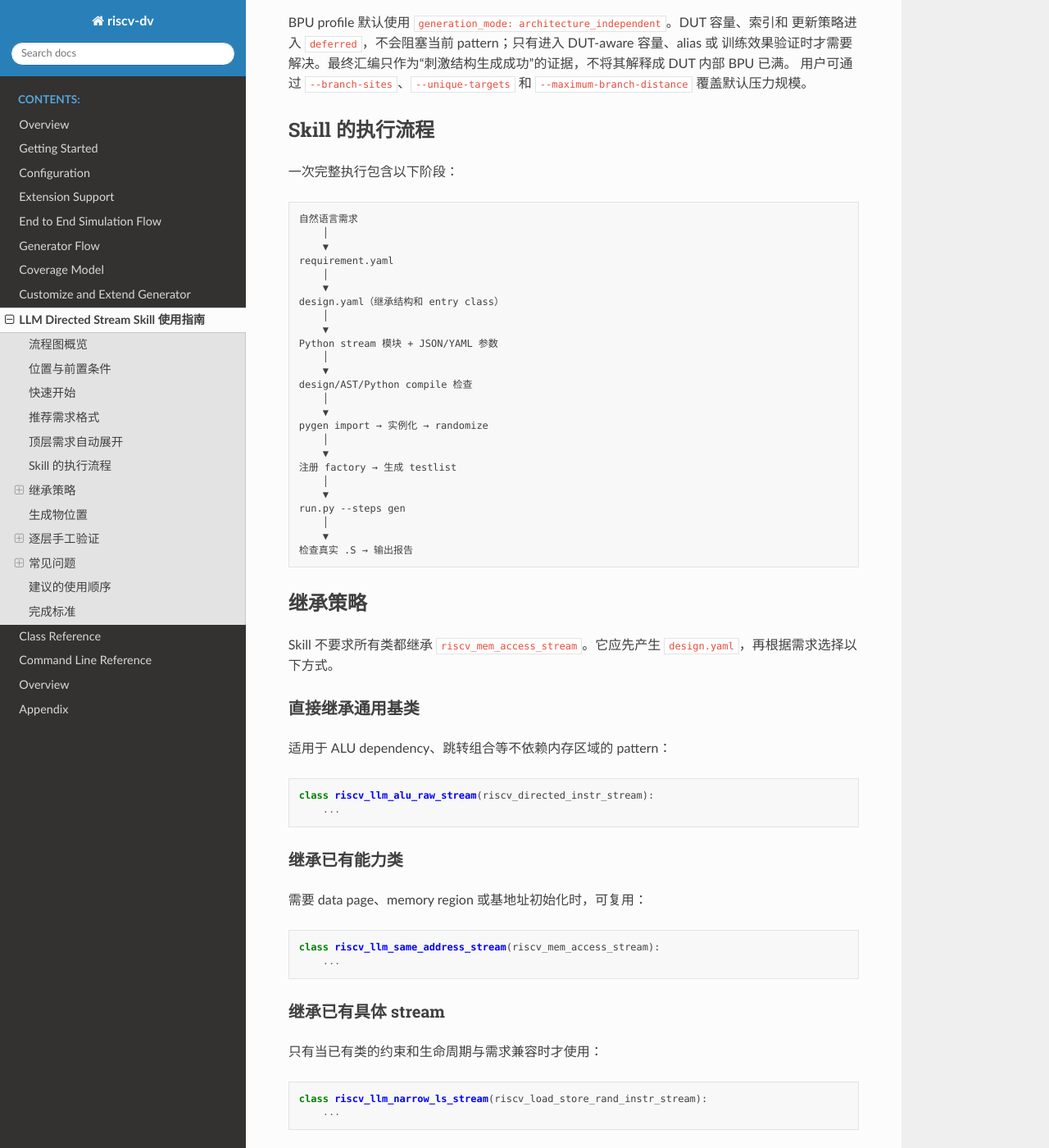
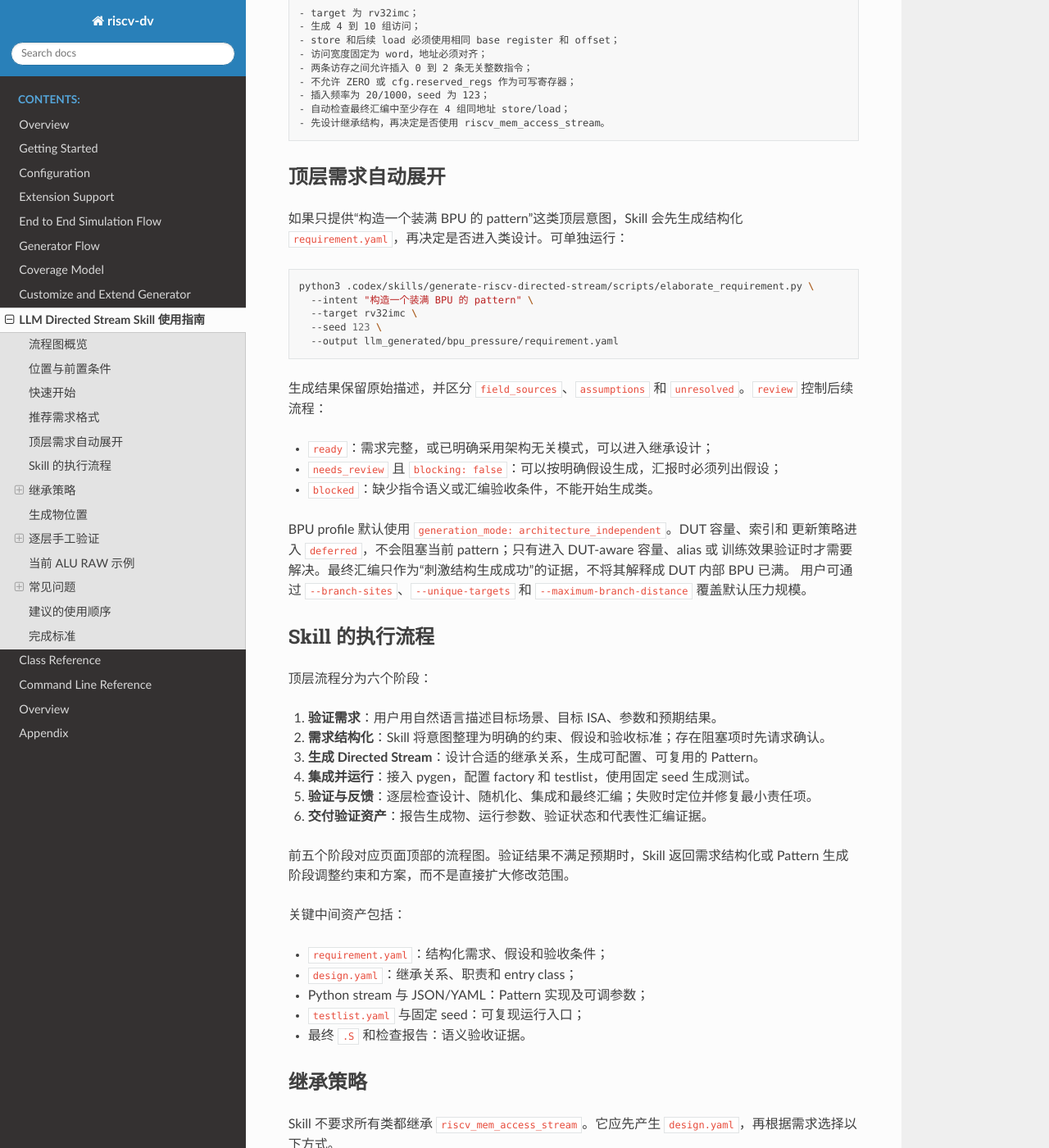
Before and after one commit to liangjackh/llm-dv, a Sphinx documentation site: the page built from docs/source/llm_directed_stream_skill_guide.rst, in a window 1280 px wide and 1400 px high, scrolled down 2857 px. Shown: the whole window at 82% size. Built offline with Sphinx 7.4.7 and the Read the Docs theme 3.1.0, drawn with Linux system fonts in a browser that asks for light colours; some of the changed text lies outside the part shown.

Commit message:
guide updatedd

```diff
--- a/docs/source/llm_directed_stream_skill_guide.rst
+++ b/docs/source/llm_directed_stream_skill_guide.rst
@@ -3,6 +3,14 @@
 
 流程图概览
 ----------
+
+Directed Stream Skill 顶层流程：
+
+.. image:: _static/llm_end_to_end_verification_flow.svg
+   :alt: LLM Directed Stream Skill 顶层流程
+   :width: 100%
+
+该图概括从自然语言验证需求到 Directed Stream 生成、集成、验证与交付的主流程。
 
 传统 riscv-dv / pygen 工具流程：
 
@@ -100,7 +108,6 @@
 生成结果保留原始描述，并区分 ``field_sources``、``assumptions`` 和
 ``unresolved``。``review`` 控制后续流程：
 
-* ``ready``：需求完整，可以进入继承设计；
 * ``ready``：需求完整，或已明确采用架构无关模式，可以进入继承设计；
 * ``needs_review`` 且 ``blocking: false``：可以按明确假设生成，汇报时必须列出假设；
 * ``blocked``：缺少指令语义或汇编验收条件，不能开始生成类。
@@ -115,35 +122,25 @@
 Skill 的执行流程
 ----------------
 
-一次完整执行包含以下阶段：
+顶层流程分为六个阶段：
 
-.. code-block:: text
+#. **验证需求**：用户用自然语言描述目标场景、目标 ISA、参数和预期结果。
+#. **需求结构化**：Skill 将意图整理为明确的约束、假设和验收标准；存在阻塞项时先请求确认。
+#. **生成 Directed Stream**：设计合适的继承关系，生成可配置、可复用的 Pattern。
+#. **集成并运行**：接入 pygen，配置 factory 和 testlist，使用固定 seed 生成测试。
+#. **验证与反馈**：逐层检查设计、随机化、集成和最终汇编；失败时定位并修复最小责任项。
+#. **交付验证资产**：报告生成物、运行参数、验证状态和代表性汇编证据。
 
-   自然语言需求
-       │
-       ▼
-   requirement.yaml
-       │
-       ▼
-   design.yaml（继承结构和 entry class）
-       │
-       ▼
-   Python stream 模块 + JSON/YAML 参数
-       │
-       ▼
-   design/AST/Python compile 检查
-       │
-       ▼
-   pygen import → 实例化 → randomize
-       │
-       ▼
-   注册 factory → 生成 testlist
-       │
-       ▼
-   run.py --steps gen
-       │
-       ▼
-   检查真实 .S → 输出报告
+前五个阶段对应页面顶部的流程图。验证结果不满足预期时，Skill 返回需求结构化或
+Pattern 生成阶段调整约束和方案，而不是直接扩大修改范围。
+
+关键中间资产包括：
+
+* ``requirement.yaml``：结构化需求、假设和验收条件；
+* ``design.yaml``：继承关系、职责和 entry class；
+* Python stream 与 JSON/YAML：Pattern 实现及可调参数；
+* ``testlist.yaml`` 与固定 seed：可复现运行入口；
+* 最终 ``.S`` 和检查报告：语义验收证据。
 
 继承策略
 --------
```
Also changed, not shown: other parts of docs/source/llm_directed_stream_skill_guide.rst (+1 -2 lines).
